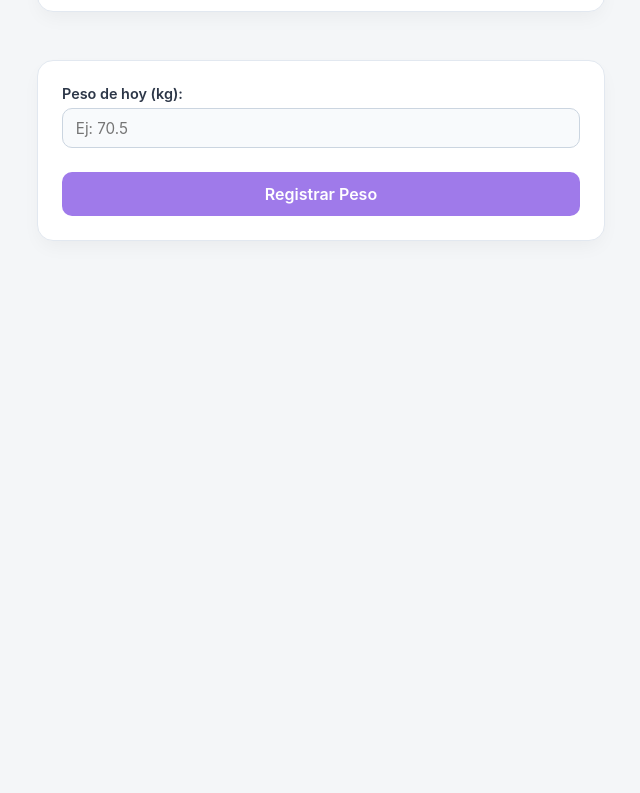
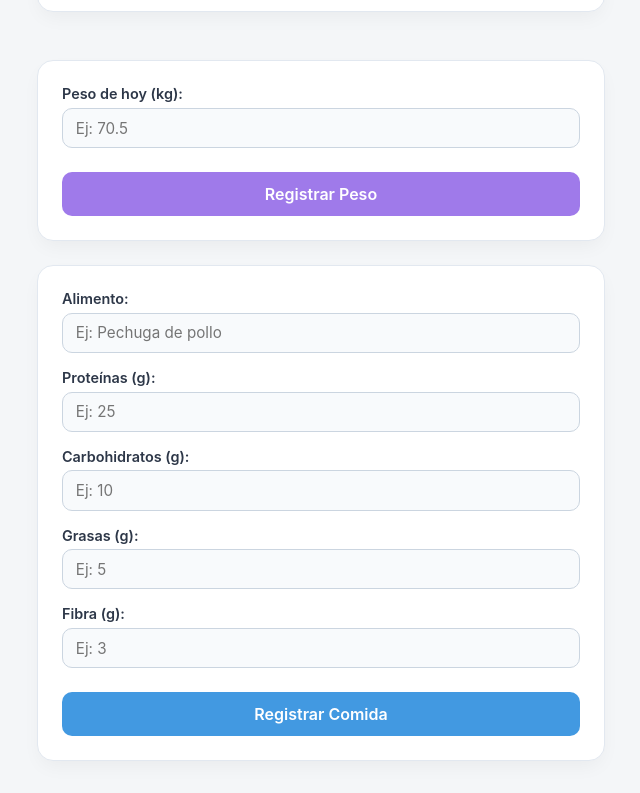
Before and after one commit to jginsfran-boop/FitTrack-ProyectoFinal, a React (Vite) app in the folder proyectoreact2/: page / in a window 1280 px wide. Shown: the part 731-1524 px from the top of the page, without its empty margins (319-959 px from the left). Before the commit the page ends 1004 px from the top, so only its background shows below. Built offline with nearby package versions, Linux system fonts and the light colour scheme.

Commit message:
Update App.jsx
integra registro de comidas en App.jsx

```diff
--- a/proyectoreact2/src/App.jsx
+++ b/proyectoreact2/src/App.jsx
@@ -9,6 +9,8 @@ import HistorialList from './components/HistorialList';
 import RegistroPesoForm from './components/RegistroPesoForm';
 import PesoChart from './components/PesoChart';
 import { quitarUltimoRegistroPeso } from './utils/pesoUtils';
+import ComidaForm from './components/ComidaForm';
+import ComidasCard from './components/ComidasCard';
 
 // --- CLASE 13: App es el componente PADRE. Guarda el estado y se lo pasa
 //               a cada componente hijo mediante props. ---
@@ -26,6 +28,8 @@ function App() {
 
   // Historial de peso corporal: cada registro es { fecha, pesoKg }
   const [historialPeso, setHistorialPeso] = useState([]);
+  // Historial de comidas: cada registro es { nombre, proteinas, carbohidratos, grasas, fibra, calorias, fecha }
+  const [historialComidas, setHistorialComidas] = useState([]);
 
   // --- CLASE 14: función que el padre le pasa por props al hijo EntrenamientoForm
   //               para que el hijo pueda "avisarle" al padre cuando hay un registro nuevo ---
@@ -83,6 +87,10 @@ function App() {
   const deshacerUltimoPeso = () => {
     setHistorialPeso((prevHistorialPeso) => quitarUltimoRegistroPeso(prevHistorialPeso));
   };
+  // Agrega un nuevo registro de comida al final del historial (estado inmutable)
+const registrarComida = (nuevaComida) => {
+  setHistorialComidas((prevHistorialComidas) => [...prevHistorialComidas, nuevaComida]);
+};
 
   return (
     <>
@@ -116,6 +124,8 @@ function App() {
         <RegistroPesoForm onRegistrar={registrarPeso} />
 
         <PesoChart historialPeso={historialPeso} onDeshacer={deshacerUltimoPeso} />
+        <ComidaForm onRegistrar={registrarComida} />
+        <ComidasCard historialComidas={historialComidas} />
       </div>
     </>
   );
```
